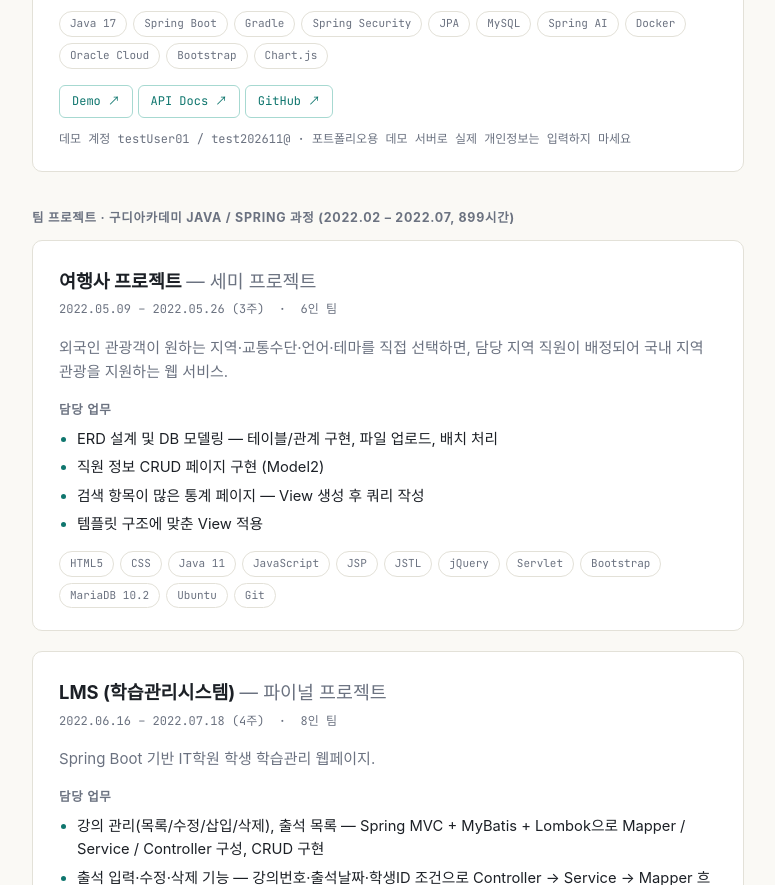
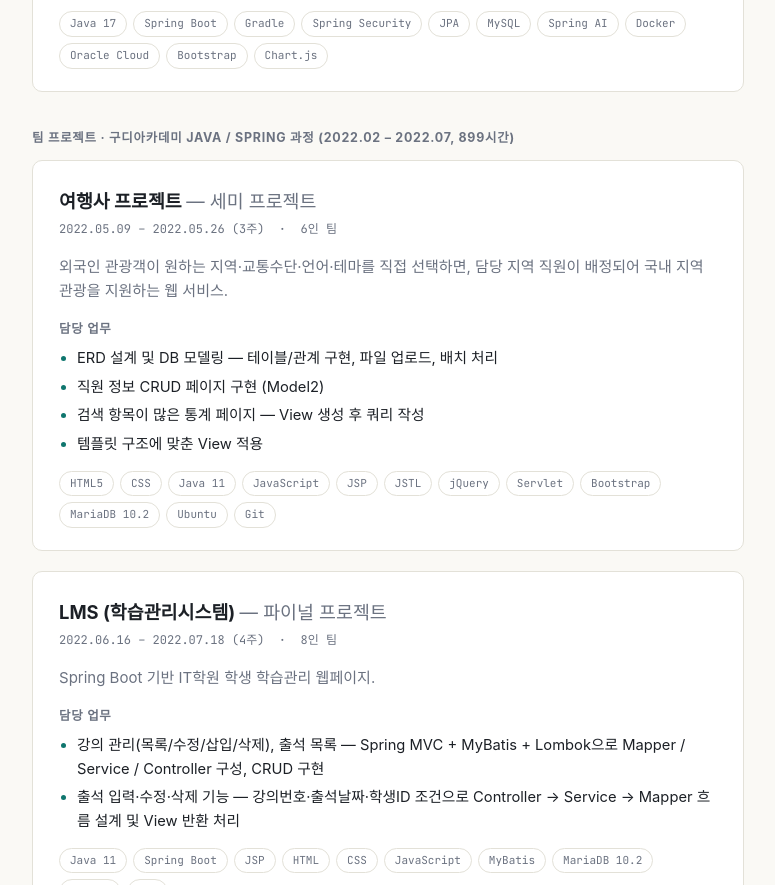
Before and after one commit to DamD-O/DamD-O.github.io, a plain HTML site: page index.html in a window 1280 px wide. Shown: the part 2703-3588 px from the top of the page, without its empty margins (252-1027 px from the left). Drawn offline with Linux system fonts and the light colour scheme; a web font is replaced by a local one.

Commit message:
index.html 업데이트

```diff
--- a/index.html
+++ b/index.html
@@ -383,12 +383,13 @@
         <div class="stack-pills">
           <span class="pill">Java 17</span><span class="pill">Spring Boot</span><span class="pill">Gradle</span><span class="pill">Spring Security</span><span class="pill">JPA</span><span class="pill">MySQL</span><span class="pill">Spring AI</span><span class="pill">Docker</span><span class="pill">Oracle Cloud</span><span class="pill">Bootstrap</span><span class="pill">Chart.js</span>
         </div>
-        <div class="project-links">
+        <!-- <div class="project-links">
           <a href="http://161.33.137.45:8080/index.html" target="_blank" rel="noopener">Demo ↗</a>
           <a href="http://161.33.137.45:8080/swagger-ui/index.html" target="_blank" rel="noopener">API Docs ↗</a>
           <a href="https://github.com/DamD-O/mfv-shop" target="_blank" rel="noopener">GitHub ↗</a>
         </div>
         <p class="mono" style="font-size:12px; color:var(--text-dim); margin:12px 0 0;">데모 계정 testUser01 / test202611@ · 포트폴리오용 데모 서버로 실제 개인정보는 입력하지 마세요</p>
+-->
       </div>
 
       <h5 class="sub">팀 프로젝트 · 구디아카데미 Java / Spring 과정 (2022.02 – 2022.07, 899시간)</h5>
```
